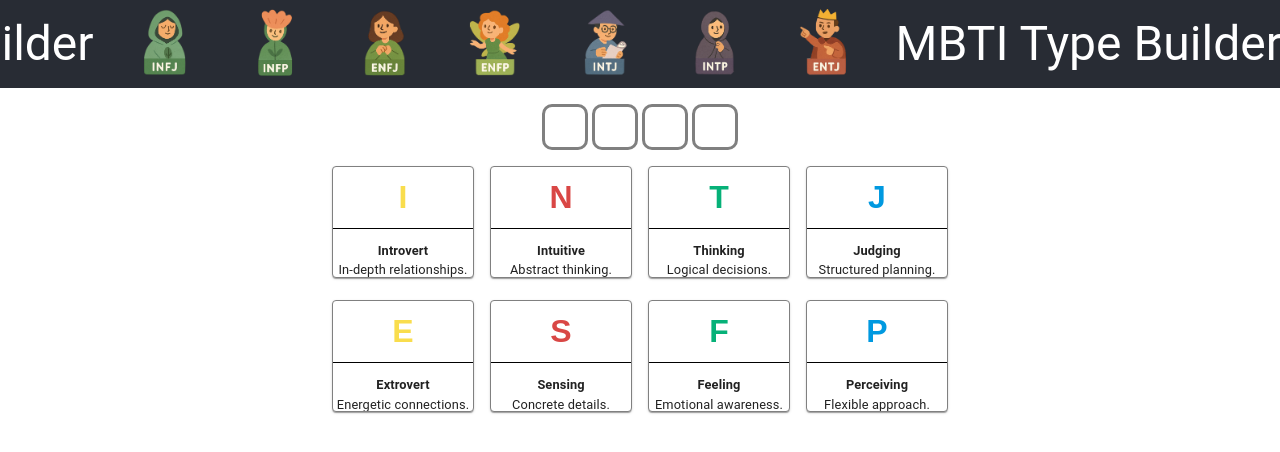
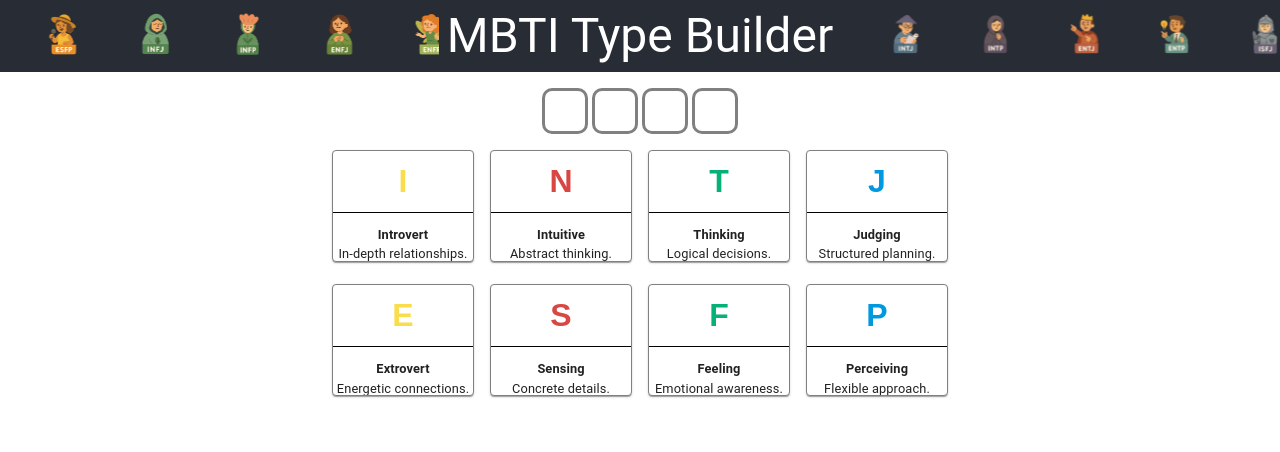
Before and after one commit to aar-woo/mbti-type-builder, a React (Create React App) app in the folder mbti-type-builder/: page / in a window 1280 px wide. Shown: the top 452 px of the page. Built offline with nearby package versions, Linux system fonts and the light colour scheme; some icons are missing.

Commit message:
Inline header text between two marquees. Give visual effect of icons passing through header text

```diff
--- a/mbti-type-builder/src/components/Header.tsx
+++ b/mbti-type-builder/src/components/Header.tsx
@@ -1,27 +1,48 @@
-import { styled, Typography } from "@mui/material";
+import { Box, styled, Typography } from "@mui/material";
 import Marquee from "react-fast-marquee";
 import { PERSONALITY_TYPES } from "../types/personalityTypes";
 
 const HeaderText = styled(Typography)`
-  padding: 1rem;
+  display: flex;
+  padding: 0.5rem;
+  white-space: nowrap;
 `;
+
+const typesArr = Object.values(PERSONALITY_TYPES);
+
+const personalityTypesHalfStart = typesArr
+  .slice(Math.floor(typesArr.length / 2), typesArr.length + 1)
+  .concat(typesArr.slice(0, Math.floor(typesArr.length / 2)));
+
+const personalityTypesOffset = typesArr
+  .slice(5, typesArr.length + 1)
+  .concat(typesArr.slice(0, 5));
 
 const Header = () => {
   return (
+    <Box sx={{ display: "flex", justifyContent: "space-between" }}>
       <Marquee direction="right" speed={20}>
-      {Object.values(PERSONALITY_TYPES).map((type, index) => {
-        if (index === 7) {
-          return <HeaderText variant="h3">MBTI Type Builder</HeaderText>;
-        }
+        {Object.values(typesArr).map((type) => {
           return (
             <img
               src={`/images/${type}-avatar.png`}
-            style={{ width: "50px", margin: "0 30px 0 30px" }}
+              style={{ width: "32px", margin: "0 30px 0 30px" }}
             />
           );
         })}
+      </Marquee>
       <HeaderText variant="h3">MBTI Type Builder</HeaderText>
+      <Marquee direction="right" speed={20}>
+        {Object.values(personalityTypesOffset).map((type) => {
+          return (
+            <img
+              src={`/images/${type}-avatar.png`}
+              style={{ width: "30px", margin: "0 30px 0 30px" }}
+            />
+          );
+        })}
       </Marquee>
+    </Box>
   );
 };
 
```
Lines whose indentation alone changed are shown as unchanged.
